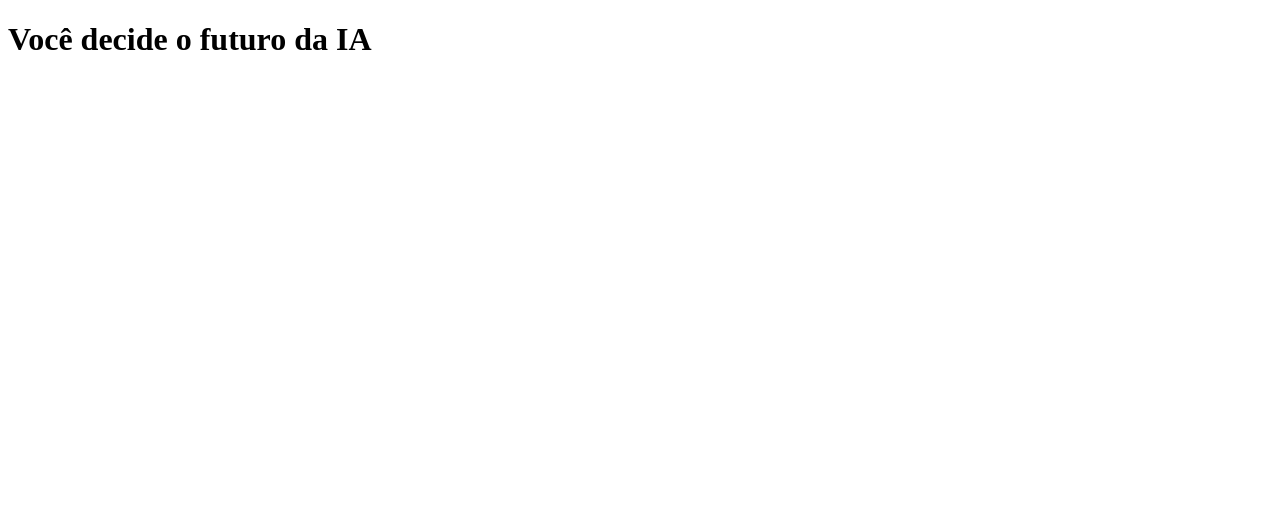
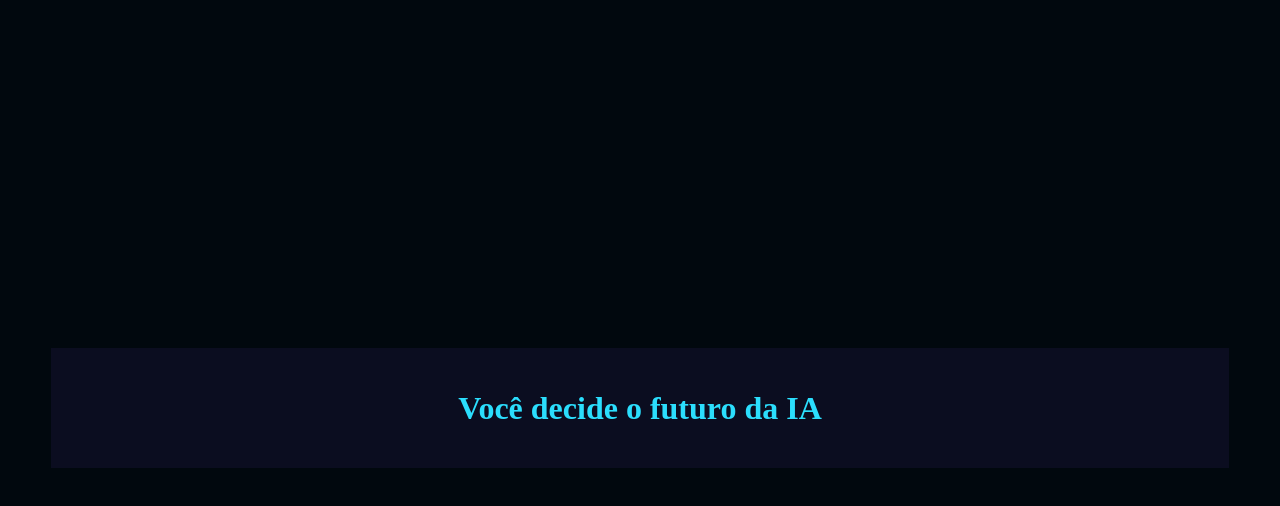
Before and after one commit to yasmimvalduga/futurodaia, a plain HTML site: page index.html in a window 1280 px wide. Drawn offline with Linux system fonts and the light colour scheme.

Commit message:
Add files via upload

```diff
--- a/index.html
+++ b/index.html
@@ -23,6 +23,6 @@
             <p class="texto-resultado"></p>
         </div>
     </div>
-
+    <script src="script.js"></script>
 </body>
 </html>
--- a/style.css
+++ b/style.css
@@ -0,0 +1,29 @@
+
+:root {
+    --cor-fundo: #01080E;
+    --cor-principal: #0B0D20 ;
+    --cor-secundaria: #212333;
+    --cor-destaque: #2BDEFD;
+    --cor-texto: #D7F9FF;
+  }
+
+  body {
+    background-color: var(--cor-fundo);
+    color: var(--cor-texto);
+    display: flex;
+    justify-content: center;
+    align-items: center;
+    min-height: 100vh;
+  }
+
+  .caixa-principal{
+    background-color: var(--cor-principal);
+    width: 90%;
+    text-align: center;
+    padding: 20px;
+  }
+
+
+  h1{
+    color: var(--cor-destaque);
+   }
```
Lines whose indentation alone changed are shown as unchanged.
